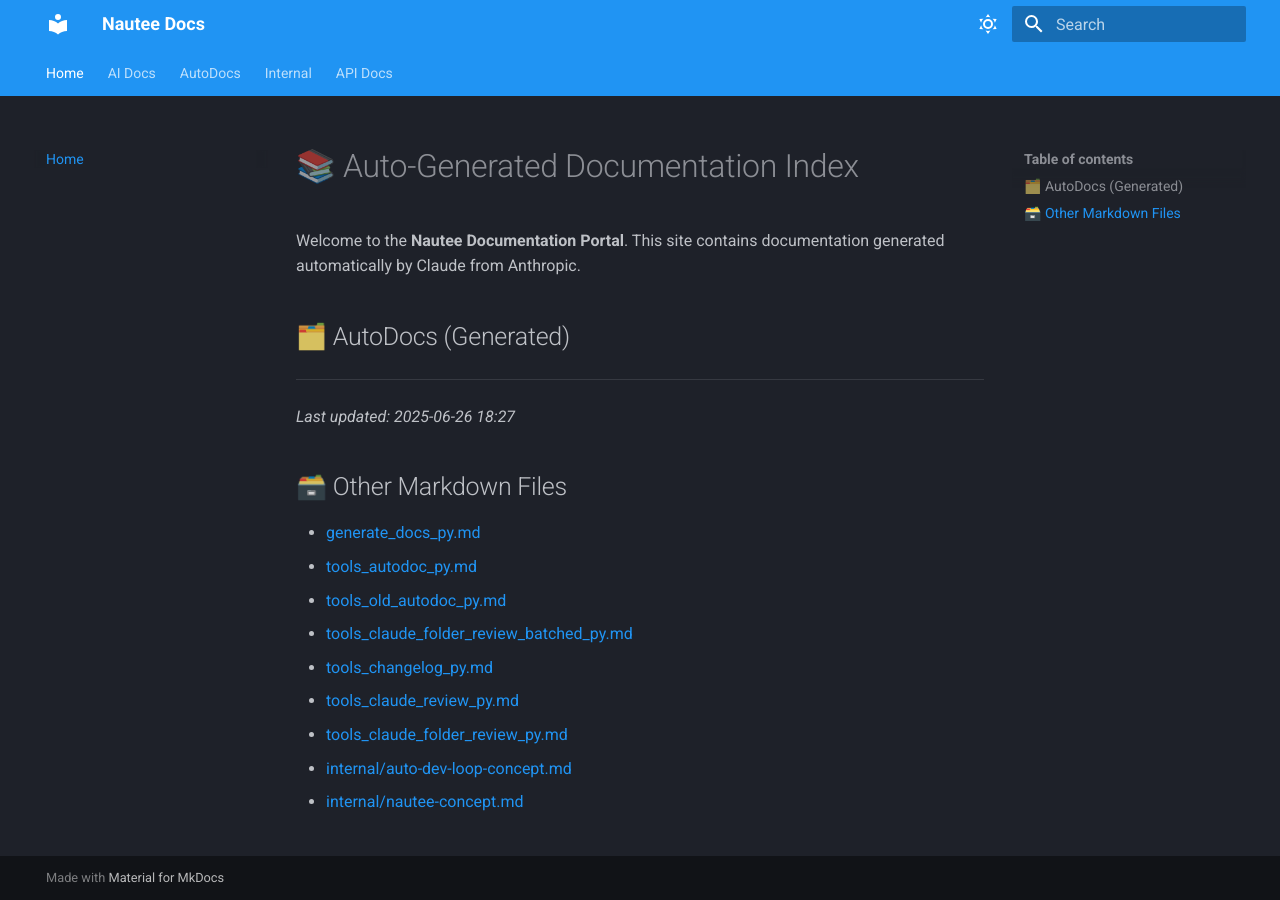
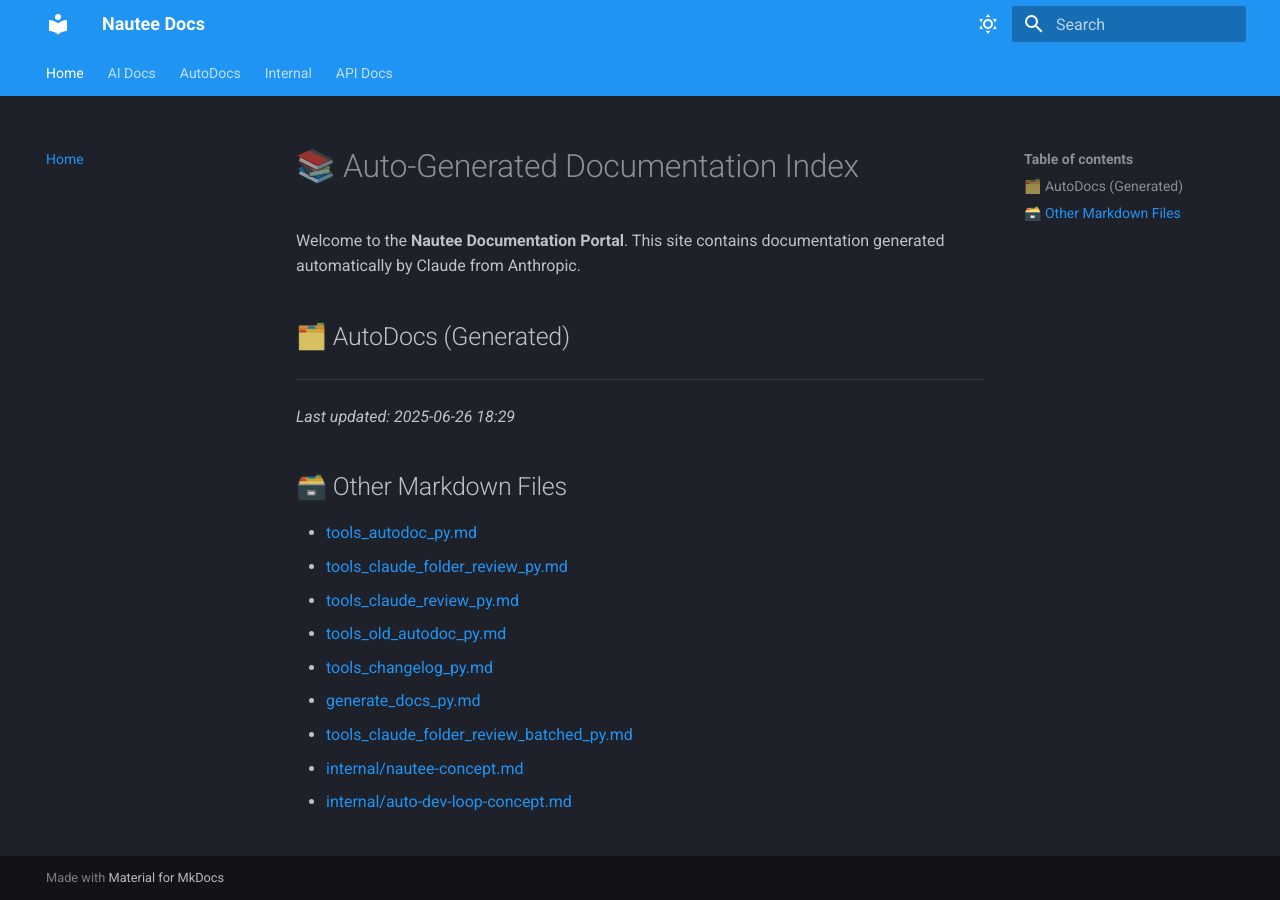
Before and after one commit to 48Nauts-Operator/nautee, an MkDocs documentation site: the page built from docs/index.md, in a window 1280 px wide. Built offline with MkDocs 1.6.1 and Material for MkDocs 9.7.7, drawn with Linux system fonts in a browser that asks for light colours.

```diff
--- a/docs/index.md
+++ b/docs/index.md
@@ -7,16 +7,16 @@ Welcome to the **Nautee Documentation Portal**. This site contains documentation
 
 ---
 
-_Last updated: 2025-06-26 18:27_
+_Last updated: 2025-06-26 18:29_
 
 ## 🗃️ Other Markdown Files
 
+- [tools_autodoc_py.md](tools_autodoc_py.md)
+- [tools_claude_folder_review_py.md](tools_claude_folder_review_py.md)
+- [tools_claude_review_py.md](tools_claude_review_py.md)
+- [tools_old_autodoc_py.md](tools_old_autodoc_py.md)
+- [tools_changelog_py.md](tools_changelog_py.md)
 - [generate_docs_py.md](generate_docs_py.md)
-- [tools_autodoc_py.md](tools_autodoc_py.md)
-- [tools_old_autodoc_py.md](tools_old_autodoc_py.md)
 - [tools_claude_folder_review_batched_py.md](tools_claude_folder_review_batched_py.md)
-- [tools_changelog_py.md](tools_changelog_py.md)
-- [tools_claude_review_py.md](tools_claude_review_py.md)
-- [tools_claude_folder_review_py.md](tools_claude_folder_review_py.md)
+- [internal/nautee-concept.md](internal/nautee-concept.md)
 - [internal/auto-dev-loop-concept.md](internal/auto-dev-loop-concept.md)
-- [internal/nautee-concept.md](internal/nautee-concept.md)
```
